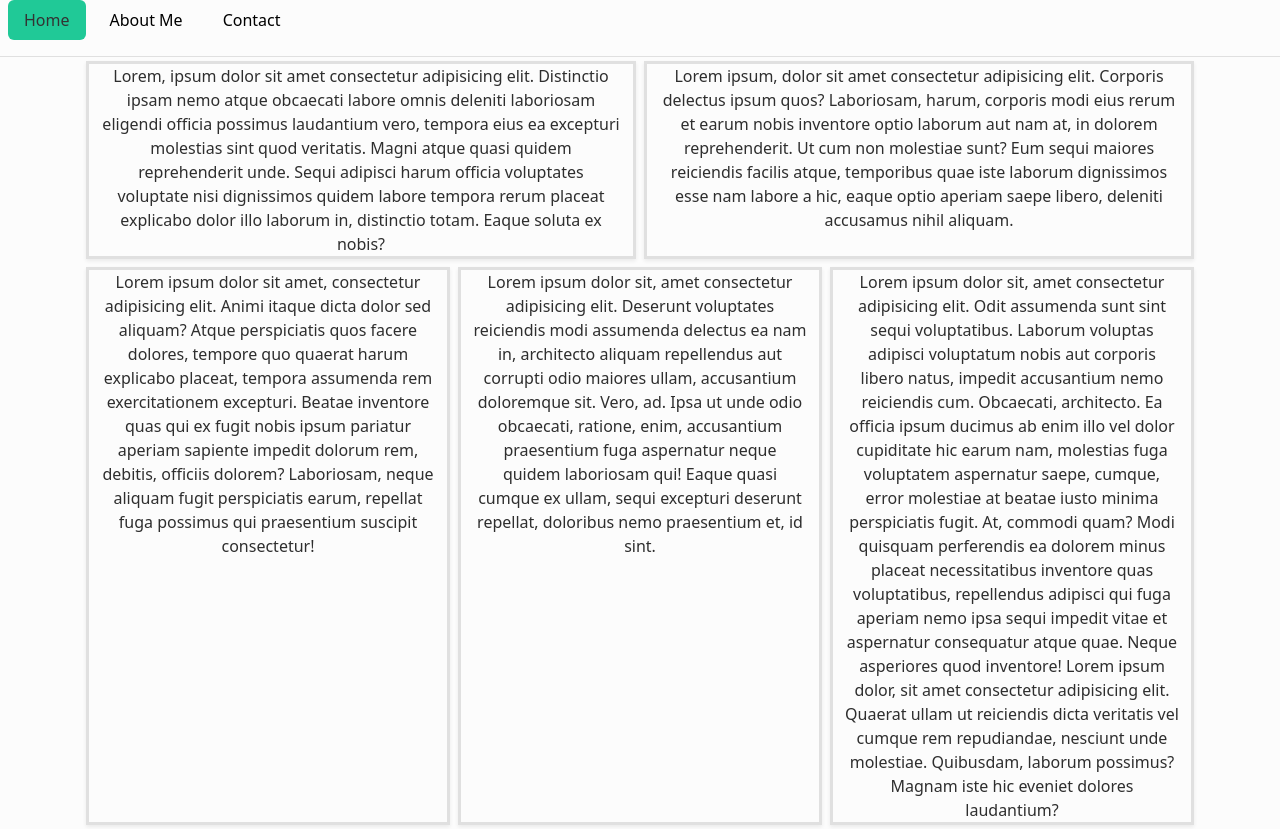
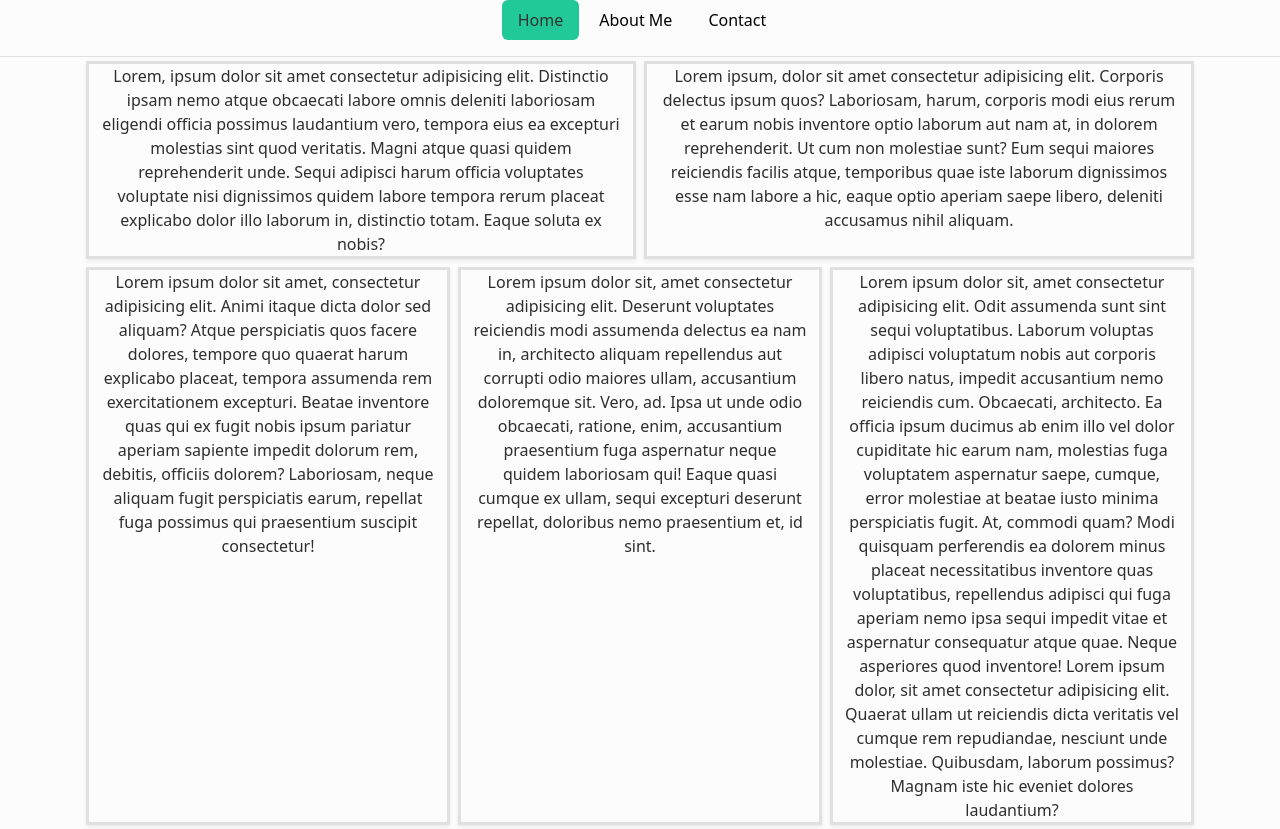
Before and after one commit to Oscar679/iot_project, a Flask app: page / in a window 1280 px wide. Run offline with Flask 3, Linux system fonts and the light colour scheme; some libraries are stand-ins or nearby versions.

```diff
--- a/static/css/style.css
+++ b/static/css/style.css
@@ -28,14 +28,13 @@ body {
 }
 
 #pills-tab {
-    margin-top: auto;
     font-size: 16px;
     text-decoration: none;
 }
 
 .nav-item a {
     color: black;
-    margin-left: 8px;
+    margin-left: 4px;
 }
 
 .nav-item a:visited {
--- a/templates/index.html
+++ b/templates/index.html
@@ -12,7 +12,7 @@
 
 <body>
     <div class="sticky-top">
-        <ul class="nav nav-pills mb-3" id="pills-tab" role="tablist">
+        <ul class="nav nav-pills justify-content-center mb-3" id="pills-tab" role="tablist">
             <li class="nav-item">
                 <a class="nav-link active" id="pills-home-tab" href="#contentContainer" data-toggle="pill" role="tab" aria-controls="pills-home" aria-selected="true">Home</a>
             </li>
```
